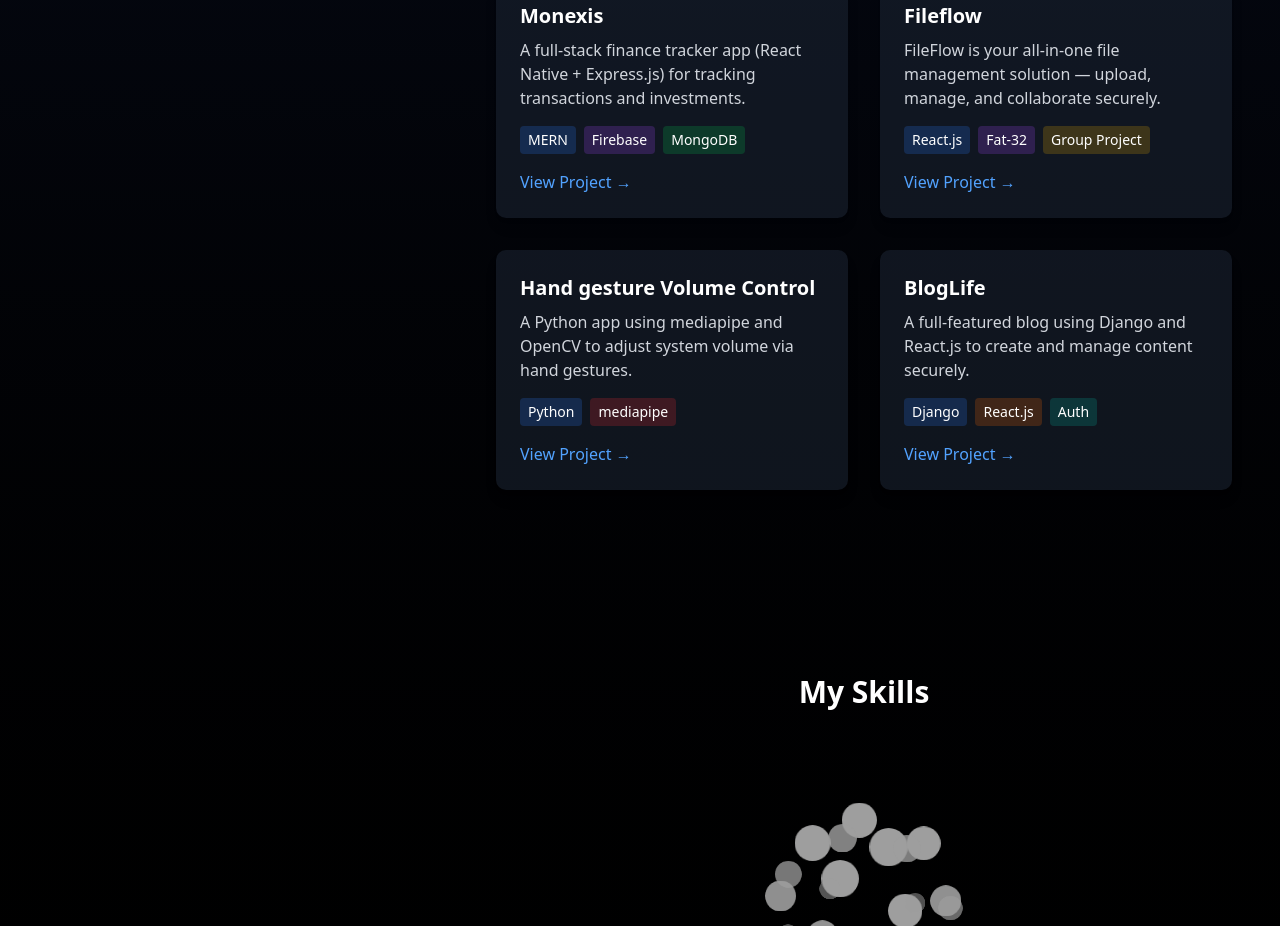
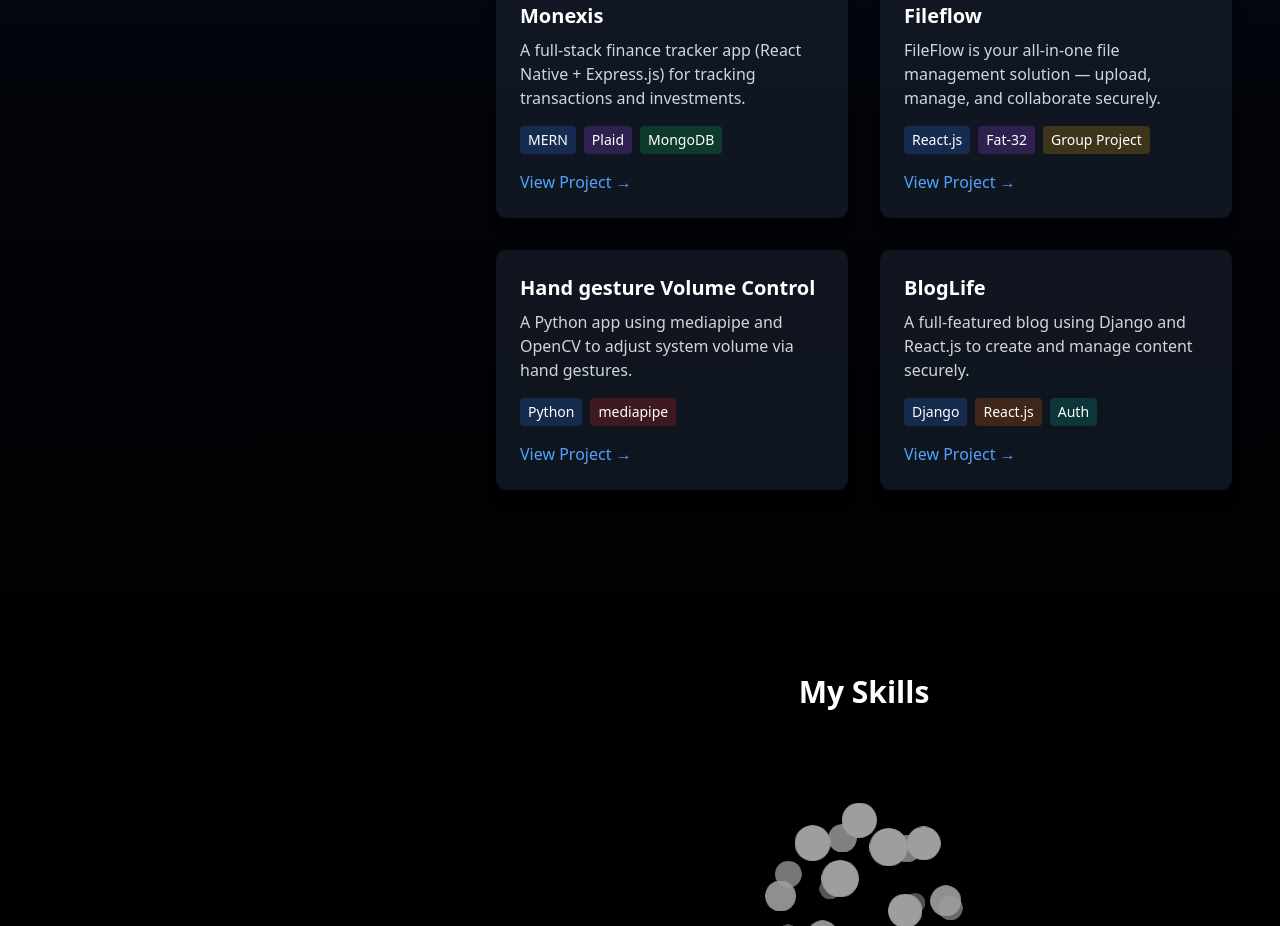
Before and after one commit to aditirawatar/Portfolio, a React (Vite) app: page / in a window 1280 px wide. Shown: the part 1000-1926 px from the top of the page. Built offline with nearby package versions, Linux system fonts and the light colour scheme.

Commit message:
updated monexis

```diff
--- a/src/App.jsx
+++ b/src/App.jsx
@@ -27,10 +27,10 @@
     id: 1,
     title: "Monexis",
     description: "A full-stack finance tracker app (React Native + Express.js) for tracking transactions and investments.",
-    link: "https://monexis-11.vercel.app/",
+    link: "https://monexis-app.vercel.app/",
     tags: [
       { name: "MERN", color: "bg-blue-500/20" },
-      { name: "Firebase", color: "bg-purple-500/20" },
+      { name: "Plaid", color: "bg-purple-500/20" },
       { name: "MongoDB", color: "bg-green-500/20" }
     ]
   },
```
